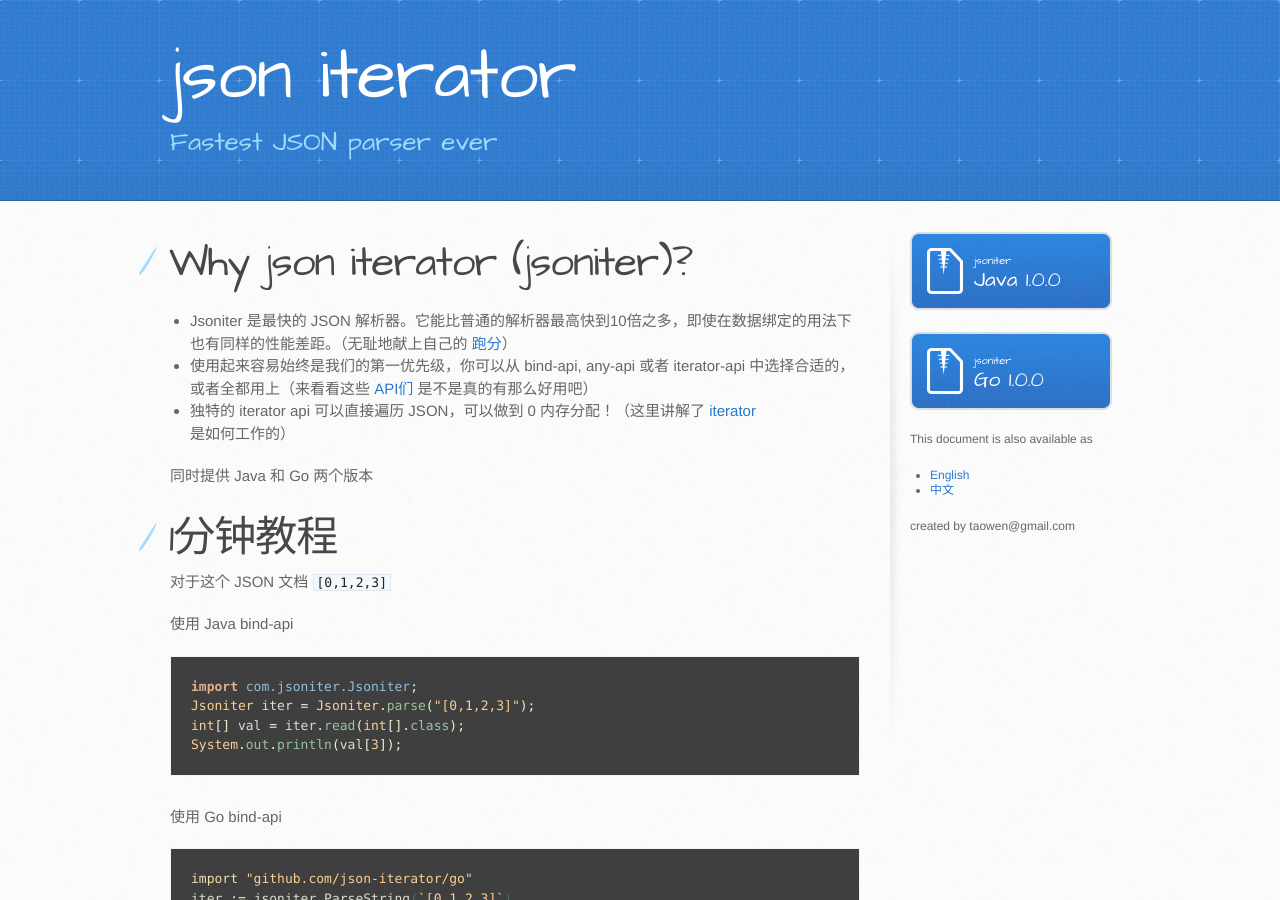
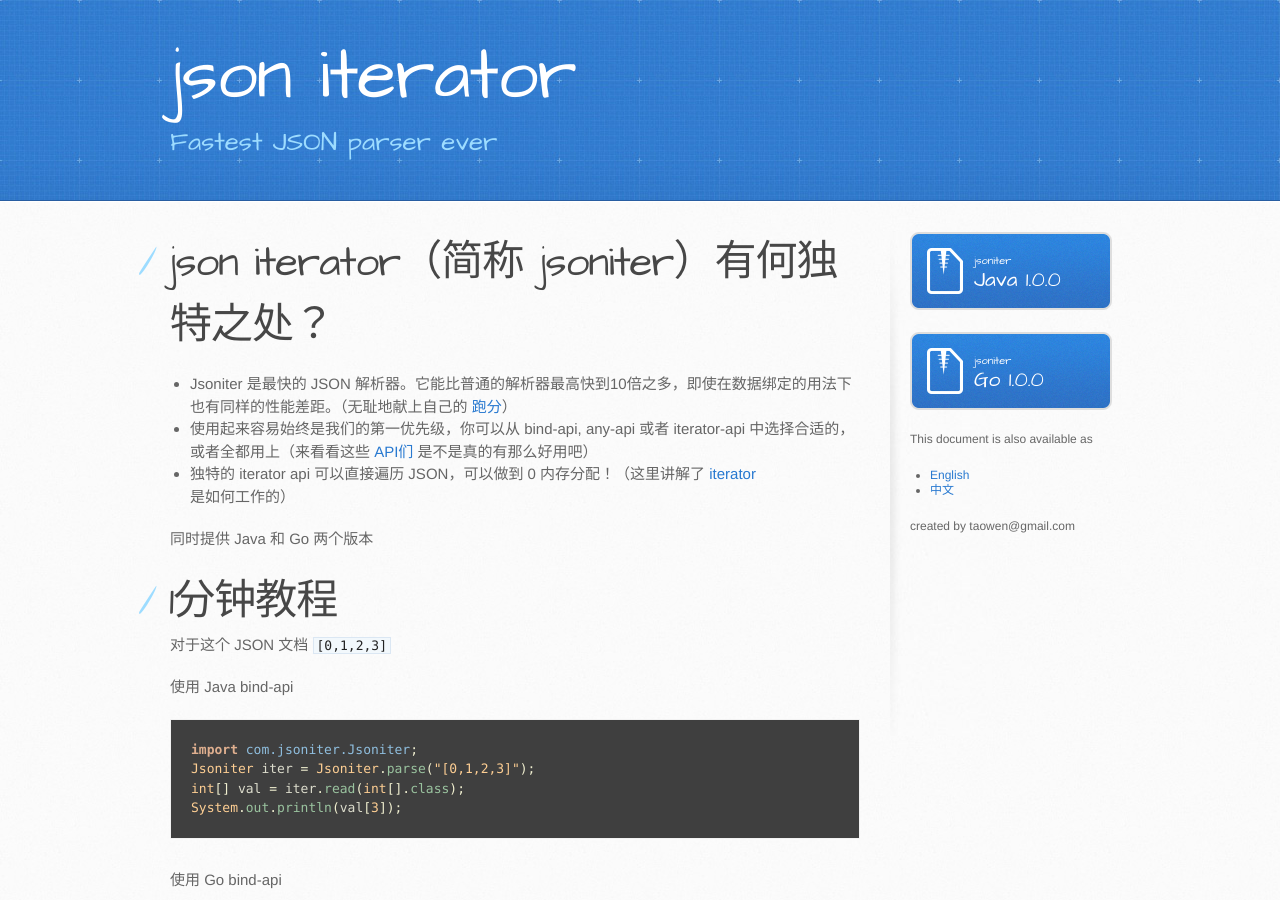
Before and after one commit to json-iterator/json-iterator.github.io, a Jekyll site: the page built from index.cn.md, in a window 1280 px wide and 900 px high. Built offline with Jekyll 4.4.1, drawn with Linux system fonts in a browser that asks for light colours; comment, search, counter and statistics services are not loaded.

Commit message:
Update index.cn.md

```diff
--- a/index.cn.md
+++ b/index.cn.md
@@ -3,7 +3,7 @@ layout: default
 title: Fastest JSON parser ever
 ---
 
-# Why json iterator (jsoniter)?
+# json iterator（简称 jsoniter）有何独特之处？
 
 * Jsoniter 是最快的 JSON 解析器。它能比普通的解析器最高快到10倍之多，即使在数据绑定的用法下也有同样的性能差距。（无耻地献上自己的 [跑分](/benchmark.html)）
 * 使用起来容易始终是我们的第一优先级，你可以从 bind-api, any-api 或者 iterator-api 中选择合适的，或者全都用上（来看看这些 [API们](/api.html) 是不是真的有那么好用吧）
```
